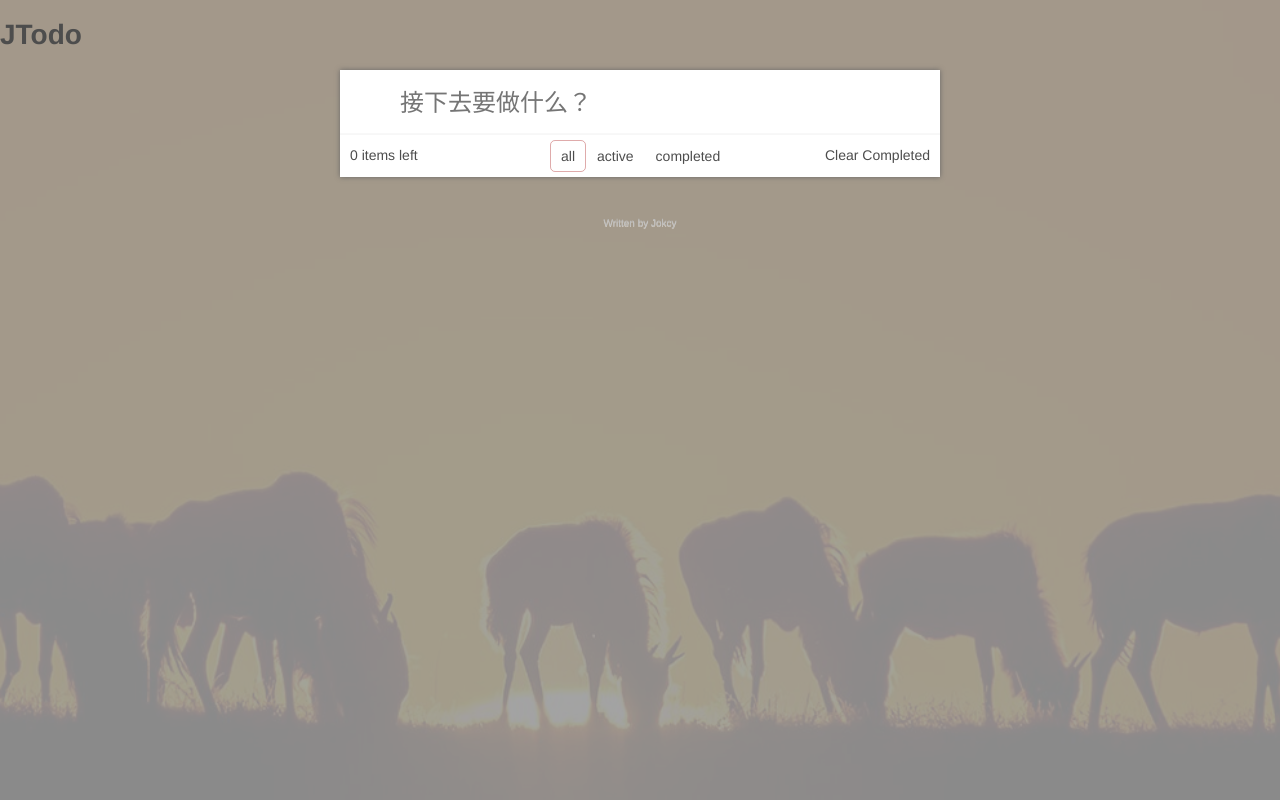
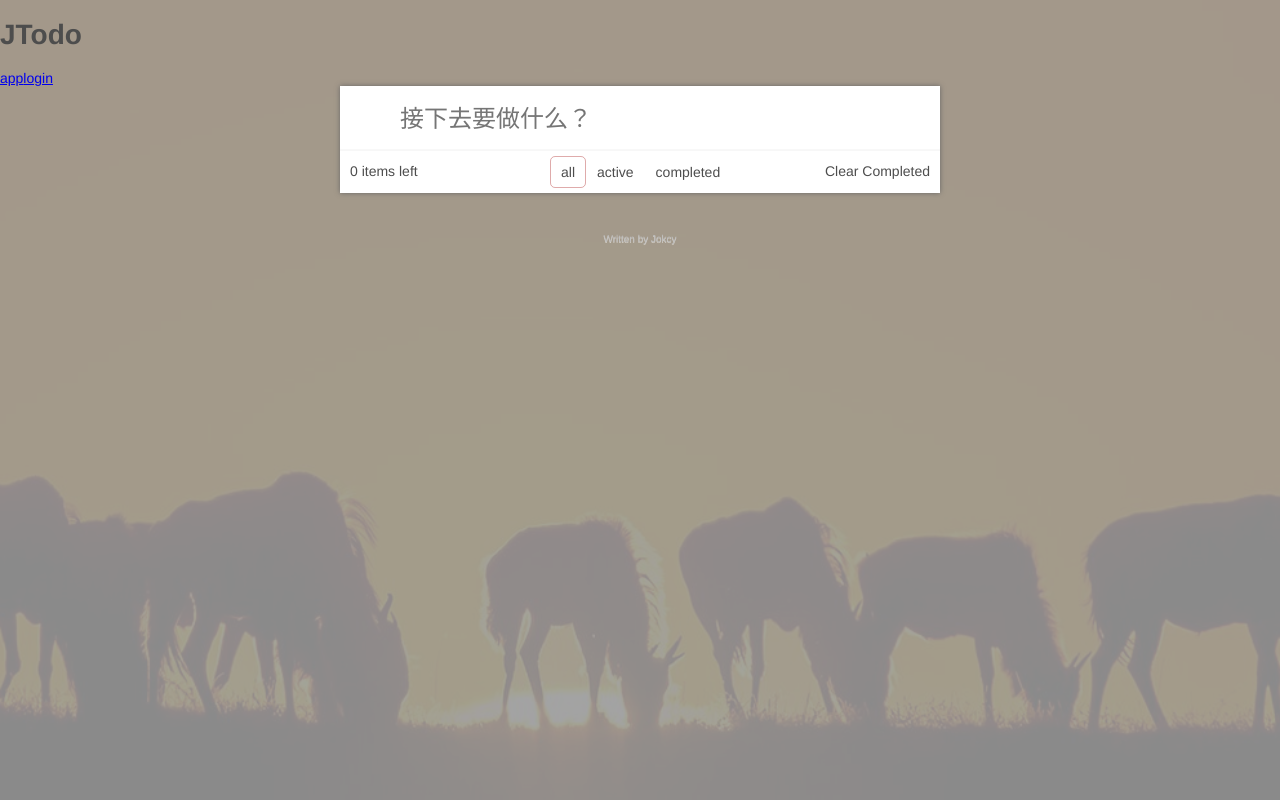
Before and after one commit to fu731033719/vue-ssr-test, a Vue app: page /app in a window 1280 px wide. Built offline with nearby package versions, Linux system fonts and the light colour scheme; the HTML template or start-up script is replaced by a standard one.

Commit message:
Vue-router

```diff
--- a/client/app.vue
+++ b/client/app.vue
@@ -2,7 +2,10 @@
   <div id="app">
     <div id="cover"></div>
     <Header></Header>
-    <todo></todo>
+    <!-- <todo></todo> -->
+    <router-link to="/app">app</router-link>
+    <router-link to="/login">login</router-link>
+    <router-view />
     <Footer></Footer>
   </div>
 </template>
--- /dev/null
+++ b/client/config/router.js
@@ -0,0 +1,13 @@
+import Router from 'vue-router'
+
+import routes from './routes'
+
+export default () => {
+  return new Router({
+    routes,
+    mode: 'history'
+    // base: '/base/'
+    // linkActiveClass: '',
+    // linkExactActiveClass: ''
+  })
+}
--- /dev/null
+++ b/client/config/routes.js
@@ -0,0 +1,17 @@
+import ToDo from '../views/todo/todo.vue'
+import Login from '../views/login/login.vue'
+
+export default [
+  {
+    path: '/',
+    redirect: '/app'
+  },
+  {
+    path: '/app',
+    component: ToDo
+  },
+  {
+    path: '/login',
+    component: Login
+  }
+]
--- a/client/index.js
+++ b/client/index.js
@@ -1,11 +1,13 @@
 import Vue from 'vue'
+import VueRouter from 'vue-router'
 import App from './app.vue'
 
 import './assets/styles/global.styl'
-
-const root = document.createElement('div')
-document.body.appendChild(root)
+import createRouter from './config/router'
+Vue.use(VueRouter)
+const router = createRouter()
 
 new Vue({
+  router,
   render: (h) => h(App)
-}).$mount(root)
+}).$mount('#root')
--- /dev/null
+++ b/client/views/login/login.vue
@@ -0,0 +1,3 @@
+<template>
+  <div>login page</div>
+</template>
--- a/package.json
+++ b/package.json
@@ -16,7 +16,8 @@
   "author": "",
   "license": "ISC",
   "dependencies": {
-    "vue": "2.5.13"
+    "vue": "2.5.13",
+    "vue-router": "^3.0.1"
   },
   "devDependencies": {
     "autoprefixer": "7.2.3",
```
Also changed, not shown: 2 other files (tests, documents, lock files or other folders).
